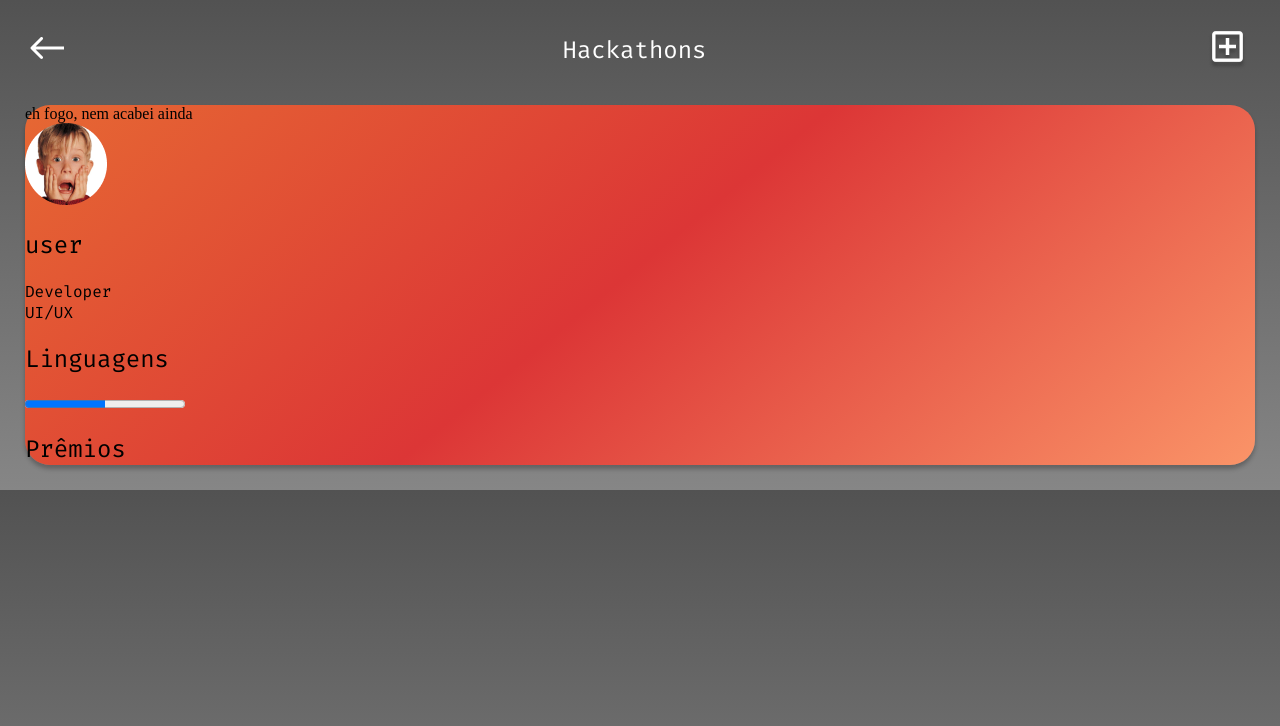
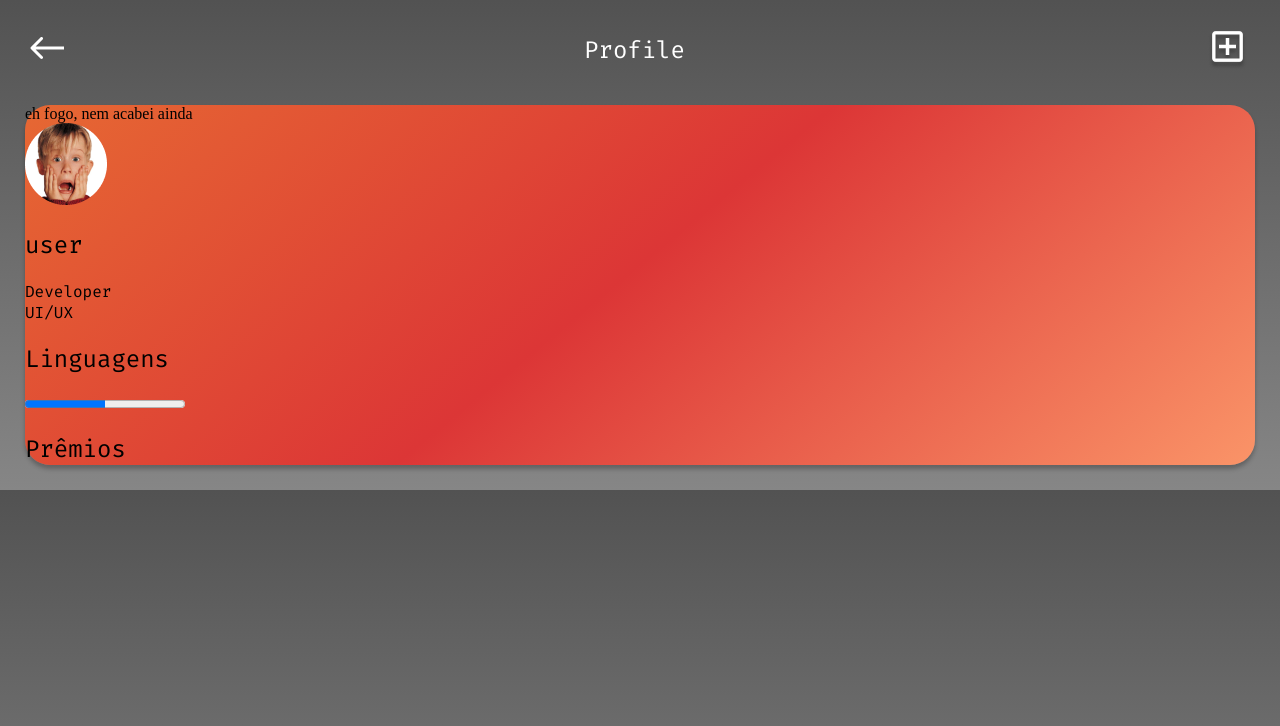
Before and after one commit to hackatool/frontend, a React (Create React App) app: page /user in a window 1280 px wide. Shown: the top 726 px of the page. Built offline with nearby package versions, Linux system fonts and the light colour scheme.

Commit message:
add title prop to navbar

```diff
--- a/src/components/NavBar/index.jsx
+++ b/src/components/NavBar/index.jsx
@@ -6,14 +6,15 @@ import { navbar } from "./navbar.scss";
 import add from "../../assets/add.png";
 import arrow from "../../assets/Arrow.svg";
 
-export default function NavBar() {
+export default function NavBar(props) {
+
     return (
         <nav style={navbar}>
         <Link to="/">
             <img src={arrow} alt="back" />
         </Link>
 
-        <h1>Hackathons</h1>
+        <h1>{props.title}</h1>
         <img src={add} alt="add" />
     </nav>
     )
--- a/src/pages/HackaPage/index.jsx
+++ b/src/pages/HackaPage/index.jsx
@@ -7,7 +7,7 @@ export default class HackaPage extends Component {
     render() {
         return (
             <div>
-                <NavBar></NavBar>
+                <NavBar title="Hackathons"></NavBar>
 
                 {/* POG bom e bonito */}
                 <div className={['card', list ].join(' ')}>
--- a/src/pages/Profile/index.jsx
+++ b/src/pages/Profile/index.jsx
@@ -8,7 +8,7 @@ export default class Profile extends Component {
     render() {
         return (
             <div className='page'>
-                <NavBar></NavBar>
+                <NavBar title="Profile"></NavBar>
 
                 <div className="card full_profile">
                     eh fogo, nem acabei ainda
--- a/src/pages/Profile/style.scss
+++ b/src/pages/Profile/style.scss
@@ -1,5 +1,3 @@
-// @import '../../common/navbar.scss';
-
 .full_profile {
     // meh
     width: calc(100% - 50px);
```
